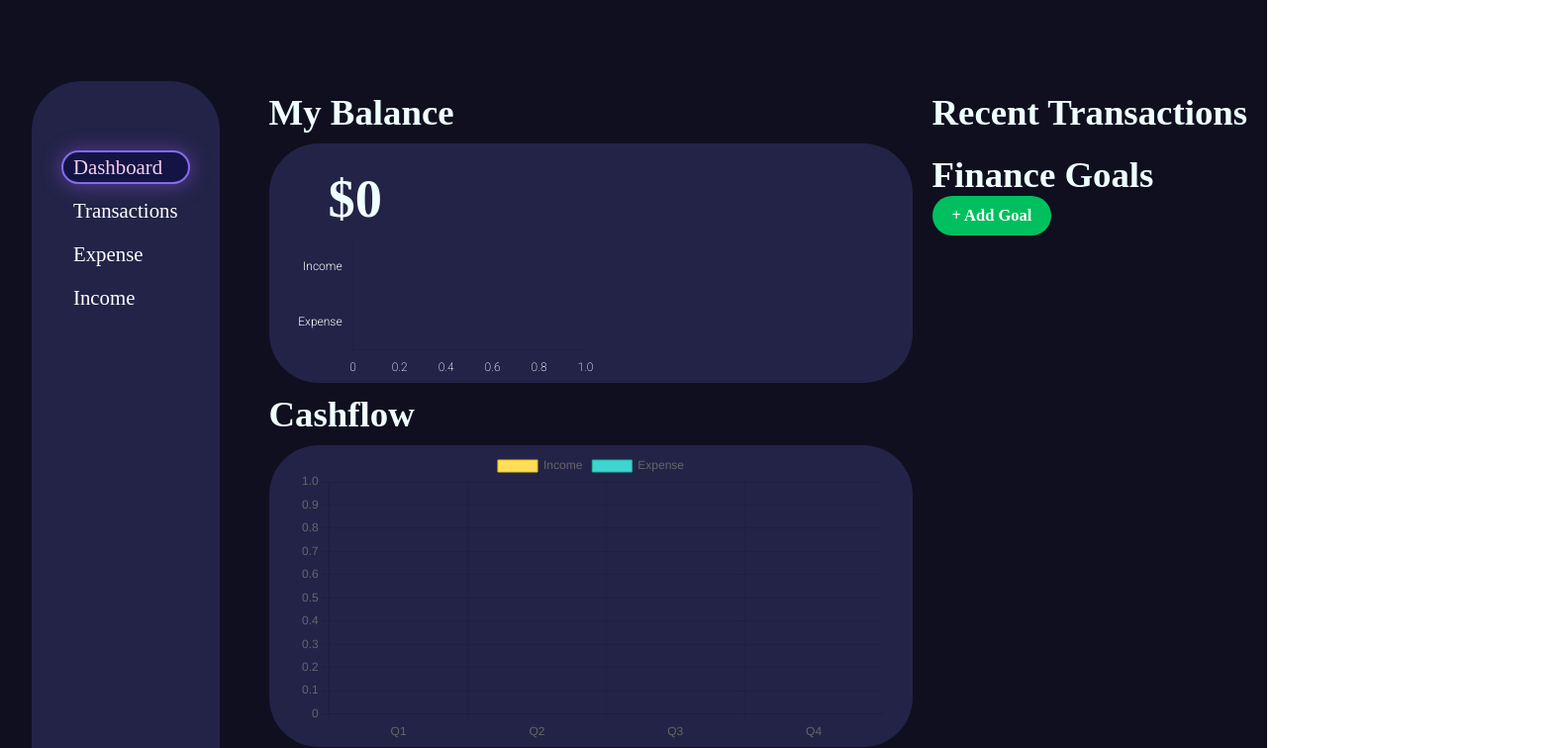
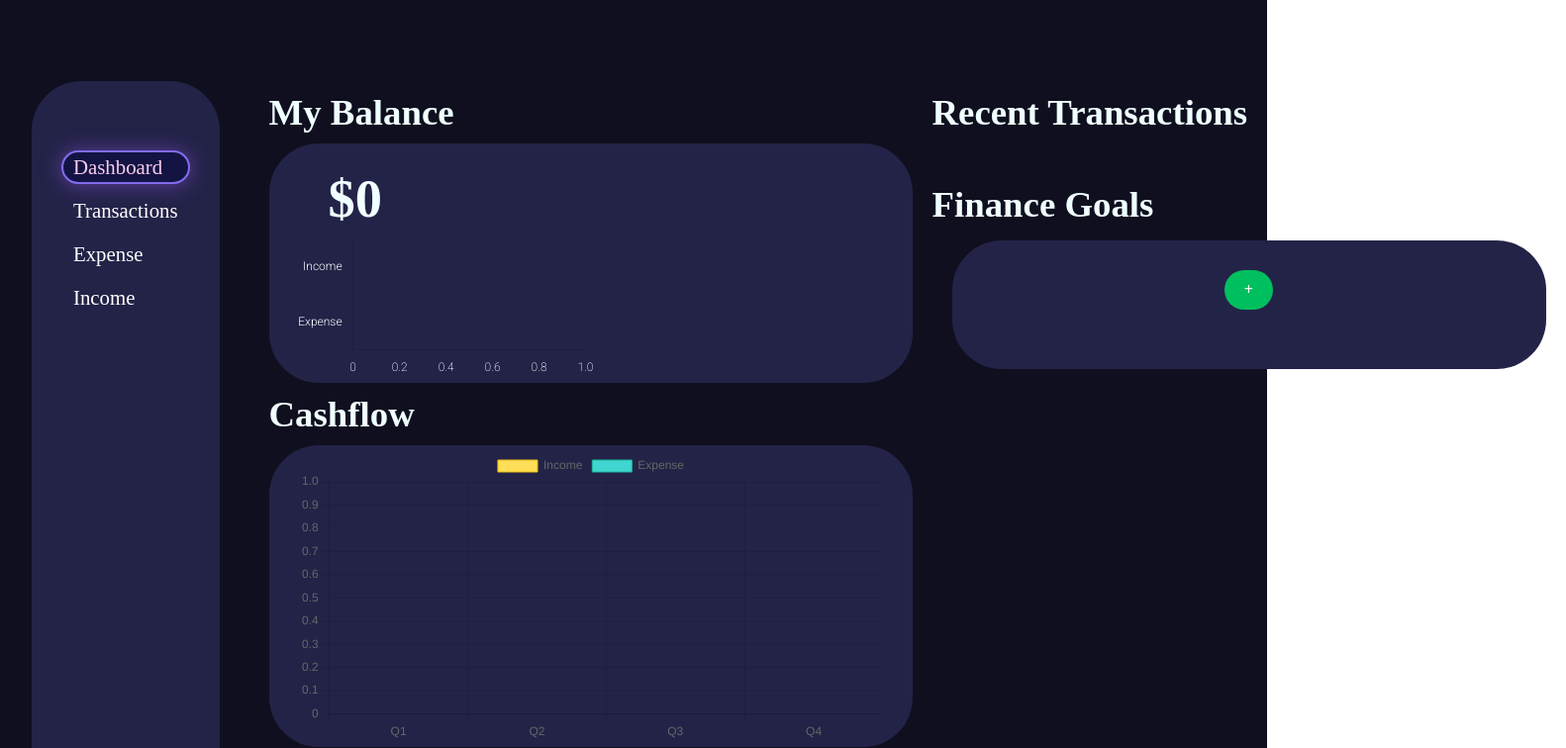
Before and after one commit to tempestmeow/FinanceApp, a React (Vite) app: page / in a window 1280 px wide. Both pictures are taken after a click on the button "Dashboard". Shown: the top 756 px of the page at 99% size, 1582 px wide, since content can reach past the window. Built offline with nearby package versions, Linux system fonts and the light colour scheme; a web font is replaced by a local one.

Commit message:
finished the design for add goal

```diff
--- a/src/App.css
+++ b/src/App.css
@@ -354,6 +354,7 @@ p {
   font-size: 2.3rem;
   font-family: "Host Grotesk", serif;
   font-weight: 600;
+  margin: 0px;
 }
 
 .myBalance {
@@ -482,3 +483,76 @@ p {
 .goalCheckBox {
   width: 10px;
 }
+
+.goalList {
+  display: flex;
+  flex-direction: column;
+  gap: 25px;
+  width: 300px;
+  font-family: "Roboto", serif;
+  font-weight: 500;
+  font-size: 1.55rem;
+  width: auto;
+}
+
+.goalCard {
+  display: flex;
+  justify-content: space-between;
+}
+
+.goalDeleteIcon {
+  font-size: 15px;
+  display: inline-block;
+  border-radius: 50%;
+  padding: 2px;
+  background-color: #5eec76;
+  color: #232348;
+  font-variation-settings:
+    "FILL" 1,
+    "wght" 1000,
+    "opsz" 40;
+  margin: 0px 25px;
+}
+
+.financeGoalCard {
+  background-color: #232348;
+  border-radius: 50px;
+  display: flex;
+  flex-direction: column;
+  max-height: 300px;
+  overflow-y: hidden;
+  margin-left: 20px;
+  margin-right: 20px;
+  width: 600px;
+  padding: 30px 40px;
+}
+
+.addGoalBtn {
+  align-self: center;
+  margin-bottom: 30px;
+}
+
+.financeGoalCard::-webkit-scrollbar {
+  width: 7px;
+  margin-left: 30px;
+}
+
+.financeGoalCard::-webkit-scrollbar-track {
+  background: #313030;
+  border-radius: 30px;
+}
+
+.financeGoalCard::-webkit-scrollbar-thumb {
+  background: linear-gradient(to bottom, #d42aff, #e696ea);
+  height: 90px;
+  border-radius: 30px;
+}
+
+.financeGoalCard:-webkit-scrollbar-thumb:hover {
+  background: #232348;
+}
+
+.financeTitle {
+  margin-top: 30px;
+  margin-bottom: 15px;
+}
--- a/src/App.jsx
+++ b/src/App.jsx
@@ -228,9 +228,11 @@ function App() {
   const handleGoalSubmit = (e) => {
     e.preventDefault();
 
+    if (goalSet.length < 4) {
       setGoalSet([...goalSet, goal]);
 
       setIsOpen(!isOpen);
+    }
   };
 
   // useEffect(() => {
@@ -801,17 +803,15 @@ function App() {
                   </div>
                 </div>
                 <div className="financeGoals">
-                  <div className="myBalanceTitle">Finance Goals</div>
+                  <div className="myBalanceTitle financeTitle">
+                    Finance Goals
+                  </div>
                   <div className="financeGoalCard">
-                    <button onClick={openPopup} className="addGoalBtn">
-                      + Add Goal{" "}
-                    </button>
                     <div className="goalList">
                       {goalSet.map((goal, index) => (
                         <div className="goalCard" key={index}>
-                          <span>
-                            {index + 1}. {goal.name}
-                          </span>
+                          <span>• {goal.name}</span>
+                          <div className="goalNav">
                             <span>
                               {" "}
                               <input
@@ -820,13 +820,17 @@ function App() {
                               ></input>
                             </span>
                             <span
-                            className="material-symbols-outlined deleteIcon detailsIcon"
+                              className="material-symbols-outlined goalDeleteIcon"
                               onClick={() => handleGoalDelete(index)}
                             >
                               delete
                             </span>
                           </div>
+                        </div>
                       ))}
+                      <button onClick={openPopup} className="addGoalBtn">
+                        +{" "}
+                      </button>
                     </div>
                   </div>
                   <div className="goals"></div>
```
Lines whose indentation alone changed are shown as unchanged.
